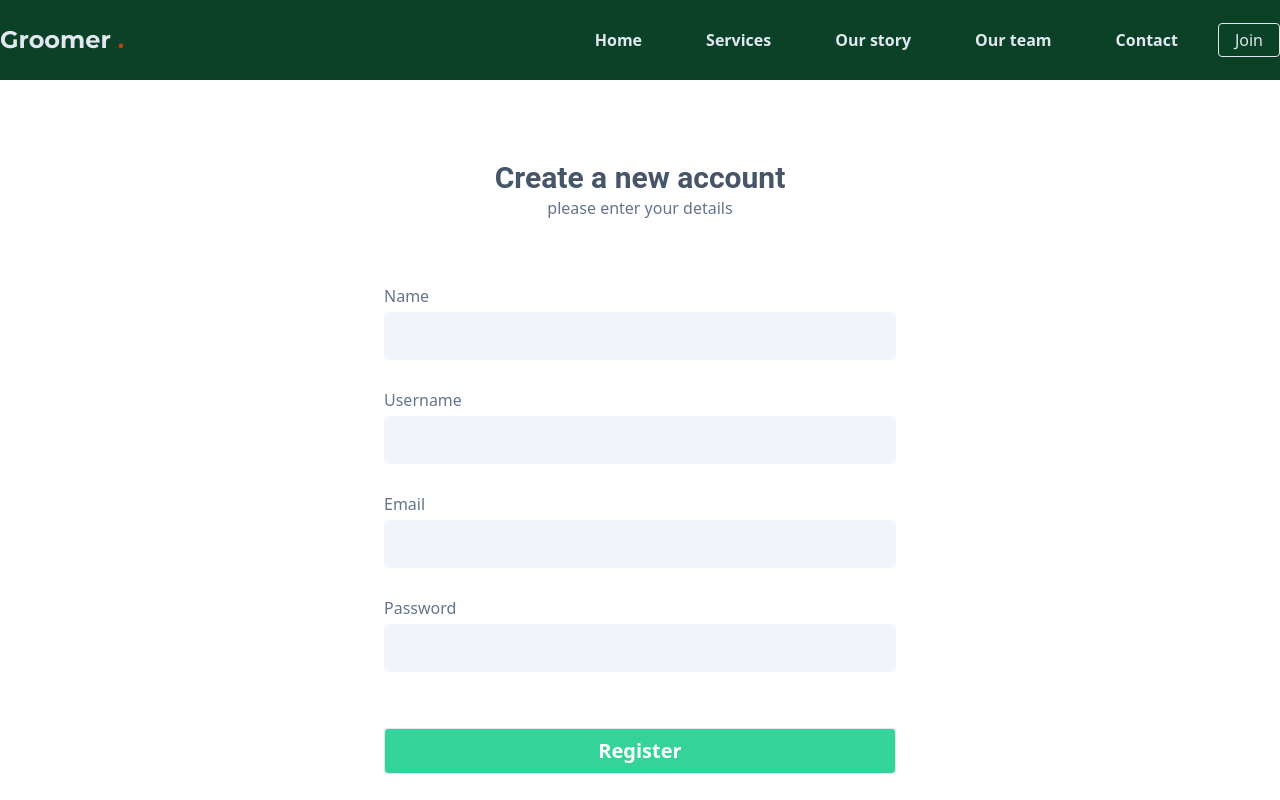
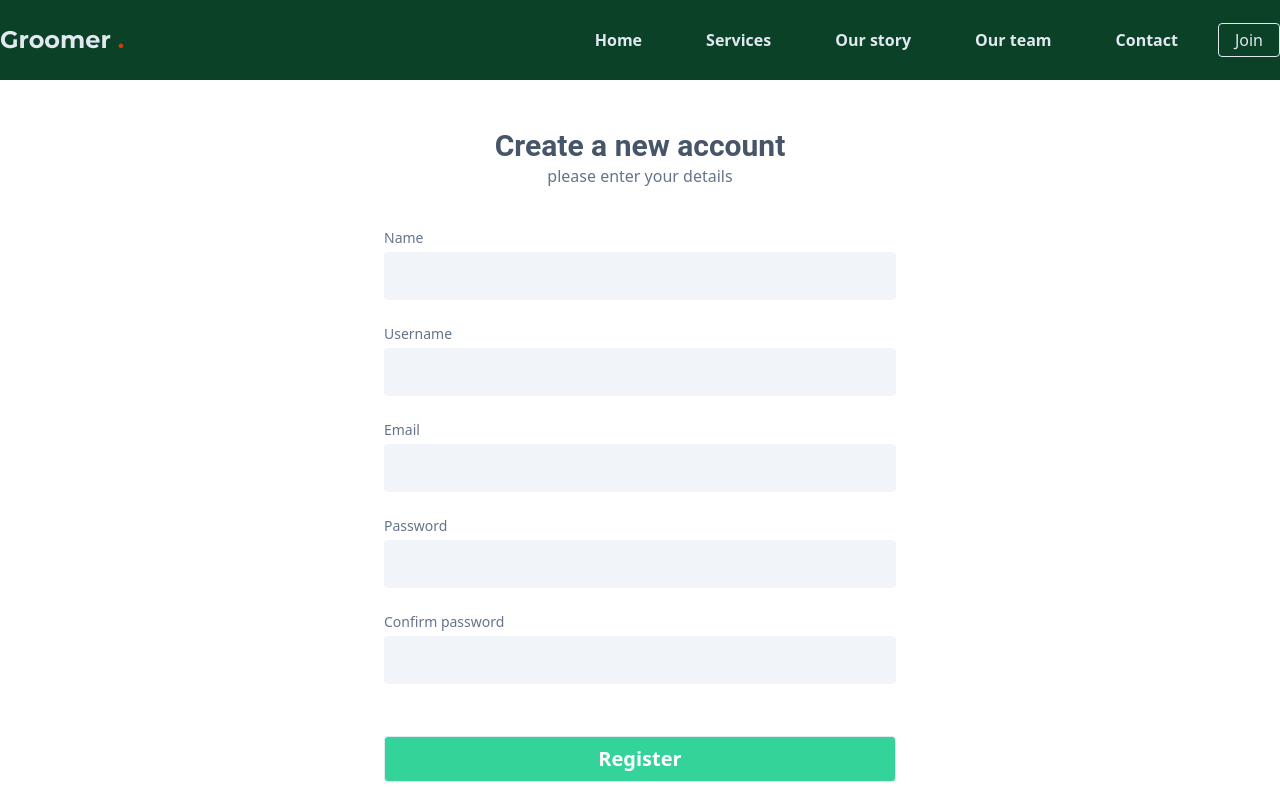
Before and after one commit to discoders65/web-client, a React (Vite) app: page /register in a window 1280 px wide. Shown: the top 800 px of the page. Built offline with nearby package versions, Linux system fonts and the light colour scheme.

Commit message:
Feat: Enhance registration form with validation confim password field and error highlighting.

```diff
--- a/src/components/PetCategoryCard.tsx
+++ b/src/components/PetCategoryCard.tsx
@@ -23,7 +23,7 @@ const PetCategoryCard: React.FC<IPetCategoryCardProps> = ({
     <section className="w-full py-12">
       <div
         className={`max-w-7xl mx-auto  flex flex-col  md:flex-row   ${
-          index % 2 !== 0 && "flex-row-reverse"
+          index % 2 !== 0 && "md:flex-row-reverse"
         } ${!isLastItem && "border-b"}`}
       >
         <div className="flex-1 flex flex-col">
--- a/src/forms/LoginForm.tsx
+++ b/src/forms/LoginForm.tsx
@@ -20,7 +20,6 @@ const LoginForm: React.FC<ILoginFormProps> = ({ handleSave }) => {
   });
 
   const onSubmit = handleSubmit((data) => {
-    console.log(data);
     handleSave({ formData: data });
   });
 
--- a/src/forms/RegisterForm.tsx
+++ b/src/forms/RegisterForm.tsx
@@ -10,67 +10,116 @@ const RegisterForm: React.FC = ({ handleSave }) => {
   } = useForm({
     defaultValues: {
       name: "",
-      username: "",
+      userName: "",
       email: "",
       password: "",
+      confirmPassword: "",
     },
     mode: "onChange",
   });
 
   const onSubmit = handleSubmit((data) => {
-    console.log(data);
     handleSave({ formData: data });
   });
 
   return (
     <div>
       <form
-        className=" w-[40%] mx-auto flex flex-col gap-7 mt-16"
+        className=" w-[40%] mx-auto flex flex-col gap-6 mt-10"
         onSubmit={onSubmit}
       >
         <div className="flex flex-col">
-          <label className="text-slate-500" htmlFor="name">
+          <label className="text-slate-500 text-sm" htmlFor="name">
             Name
           </label>
           <input
             type="text"
             id="name"
-            {...register("name", { required: "name is required" })}
-            className="py-3 px-3 bg-slate-100 rounded mt-1"
+            {...register("name", { required: "Name is required" })}
+            className={`py-3 px-3 bg-slate-100 rounded mt-1 outline-none ${
+              errors.name ? "border border-rose-600" : ""
+            }`}
           />
+          {errors.name && (
+            <span className="text-xs text-rose-500">
+              {errors.name?.message}
+            </span>
+          )}
         </div>
         <div className="flex flex-col">
-          <label className="text-slate-500" htmlFor="username">
+          <label className="text-slate-500 text-sm" htmlFor="username">
             Username
           </label>
           <input
             type="text"
             id="username"
-            {...register("username", { required: "username is required" })}
-            className="py-3 px-3 bg-slate-100 rounded mt-1"
+            {...register("userName", { required: "username is required" })}
+            className={`py-3 px-3 bg-slate-100 rounded mt-1 outline-none ${
+              errors.userName ? "border border-rose-600" : ""
+            }`}
           />
+          {errors.userName && (
+            <span className="text-xs text-rose-500">
+              {errors.userName?.message}
+            </span>
+          )}
         </div>
         <div className="flex flex-col">
-          <label className="text-slate-500" htmlFor="email">
+          <label className="text-slate-500 text-sm" htmlFor="email">
             Email
           </label>
           <input
-            type="text"
+            type="email"
             id="email"
             {...register("email", { required: "email is required" })}
-            className="py-3 px-3 bg-slate-100 rounded mt-1"
+            className={`py-3 px-3 bg-slate-100 rounded mt-1 outline-none ${
+              errors.email ? "border border-rose-600" : ""
+            }`}
           />
+          {errors.email && (
+            <span className="text-xs text-rose-500">
+              {errors.email?.message}
+            </span>
+          )}
         </div>
         <div className="flex flex-col">
-          <label className="text-slate-500" htmlFor="password">
+          <label className="text-slate-500 text-sm" htmlFor="password">
             Password
           </label>
           <input
             type="password"
             id="password"
             {...register("password", { required: "password is required" })}
-            className="py-3 px-3 bg-slate-100 rounded mt-1"
+            className={`py-3 px-3 bg-slate-100 rounded mt-1 outline-none ${
+              errors.email ? "border border-rose-600" : ""
+            }`}
           />
+        </div>
+        <div className="flex flex-col">
+          <label className="text-slate-500 text-sm" htmlFor="password">
+            Confirm password
+          </label>
+          <input
+            type="password"
+            id="password"
+            {...register("confirmPassword", {
+              validate: (value) => {
+                const password = watch("password");
+                if (password !== value) return "Paswords do not match";
+                return true;
+              },
+            })}
+            className={`py-3 px-3 bg-slate-100 rounded mt-1 outline-none ${
+              errors.password || errors.confirmPassword
+                ? "border border-rose-600 "
+                : ""
+            }`}
+          />
+          {errors.confirmPassword && (
+            <span className="text-xs text-rose-500">
+              {errors.confirmPassword?.message}
+            </span>
+          )}
         </div>
         <button
           type="submit"
--- a/src/pages/RegisterPage.tsx
+++ b/src/pages/RegisterPage.tsx
@@ -16,7 +16,7 @@ const RegisterPage: React.FC = () => {
 
   return (
     <section className="w-full ">
-      <div className="max-w-[1400px]  mx-auto flex flex-col py-20 ">
+      <div className="max-w-[1400px]  mx-auto flex flex-col py-12 ">
         <h2 className="mx-auto text-3xl font-semibold text-slate-600 font-heroSectionFont">
           Create a new account
         </h2>
```
